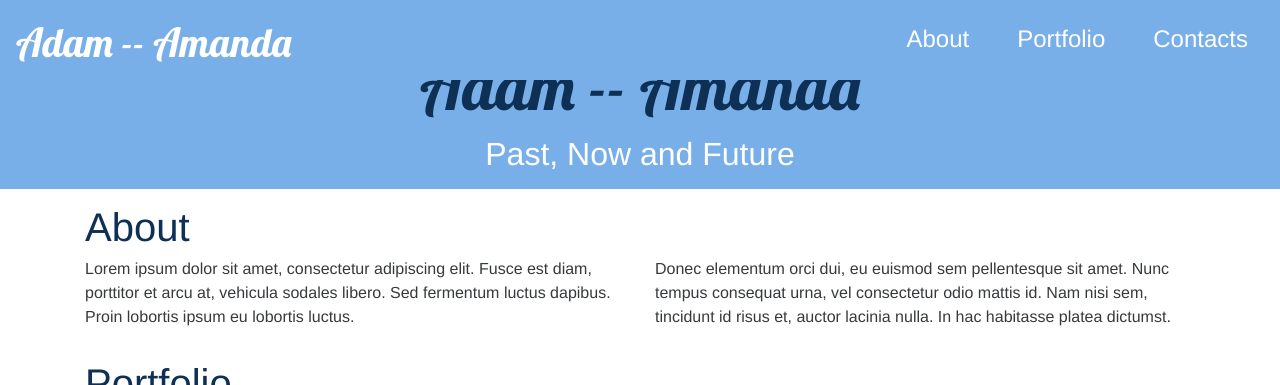
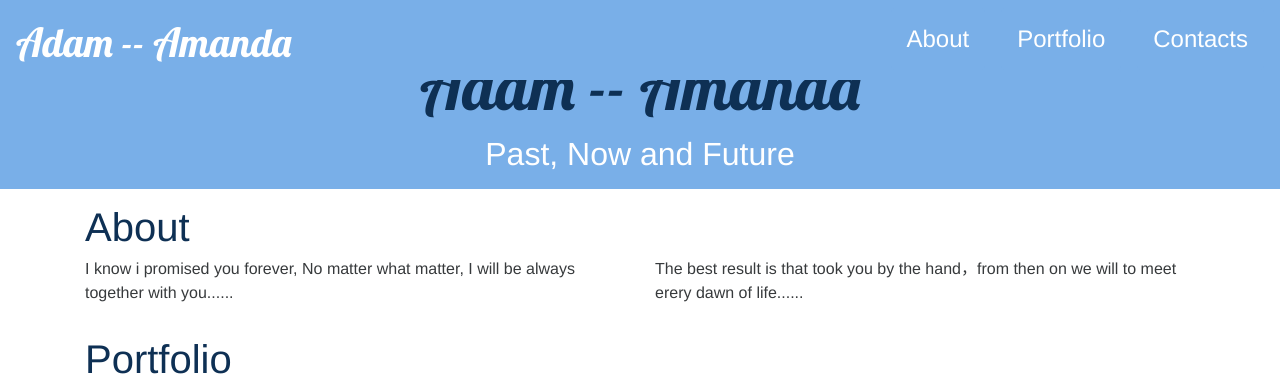
Before and after one commit to adamchendd/adamchendd.github.io, a Jekyll site: the page built from index.html, in a window 1280 px wide and 900 px high, scrolled down 397 px, cut to the strip 0-385 px from the top of the window. Built offline with Jekyll 4.4.1, drawn with Linux system fonts in a browser that asks for light colours; nearby versions of some CDN libraries.

Commit message:
modify some sentenses

```diff
--- a/_includes/about.html
+++ b/_includes/about.html
@@ -5,15 +5,12 @@
         </div>
         <div class="col-sm-12 col-md-6">
             <p>
-                Lorem ipsum dolor sit amet, consectetur adipiscing elit. Fusce est diam, porttitor et arcu at, vehicula
-                sodales libero. Sed fermentum luctus dapibus. Proin lobortis ipsum eu lobortis luctus.
+                I know i promised you forever, No matter what matter, I will be always together with you......
             </p>
         </div>
         <div class="col-sm-12 col-md-6">
             <p>
-                Donec elementum orci dui, eu euismod sem pellentesque sit amet. Nunc tempus consequat urna, vel
-                consectetur odio mattis id. Nam nisi sem, tincidunt id risus et, auctor lacinia nulla. In hac habitasse
-                platea dictumst.
+                The best result is that took you by the hand，from then on we will to meet erery dawn of life......
             </p>
         </div>
     </div>
```
